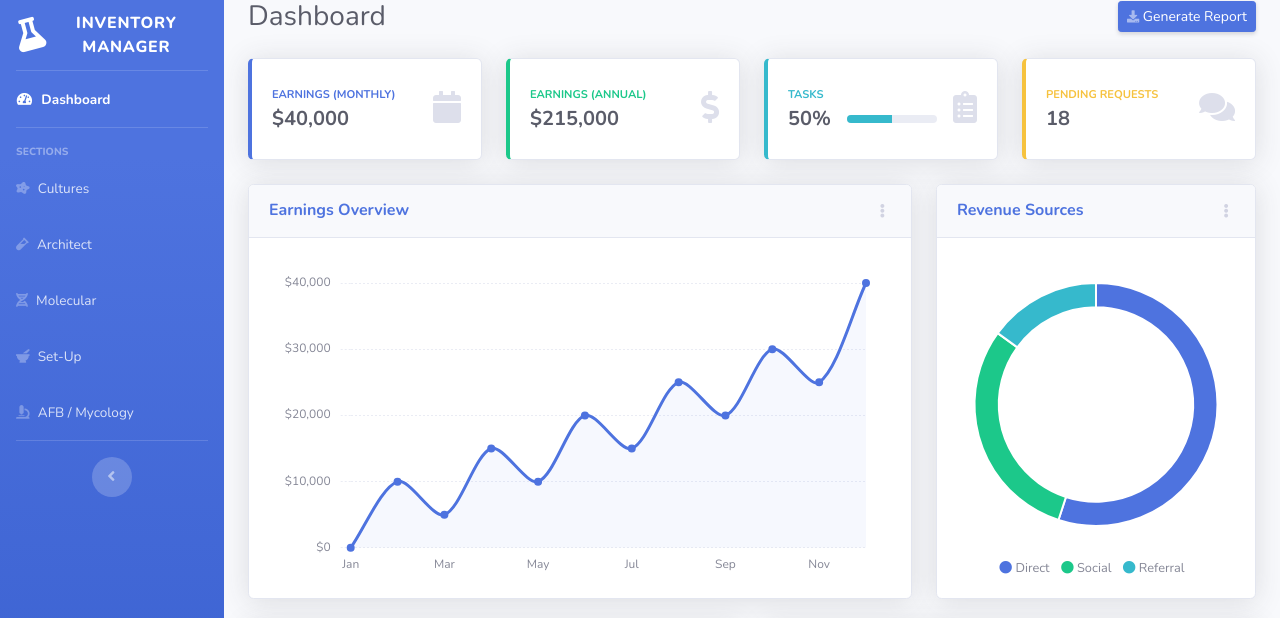
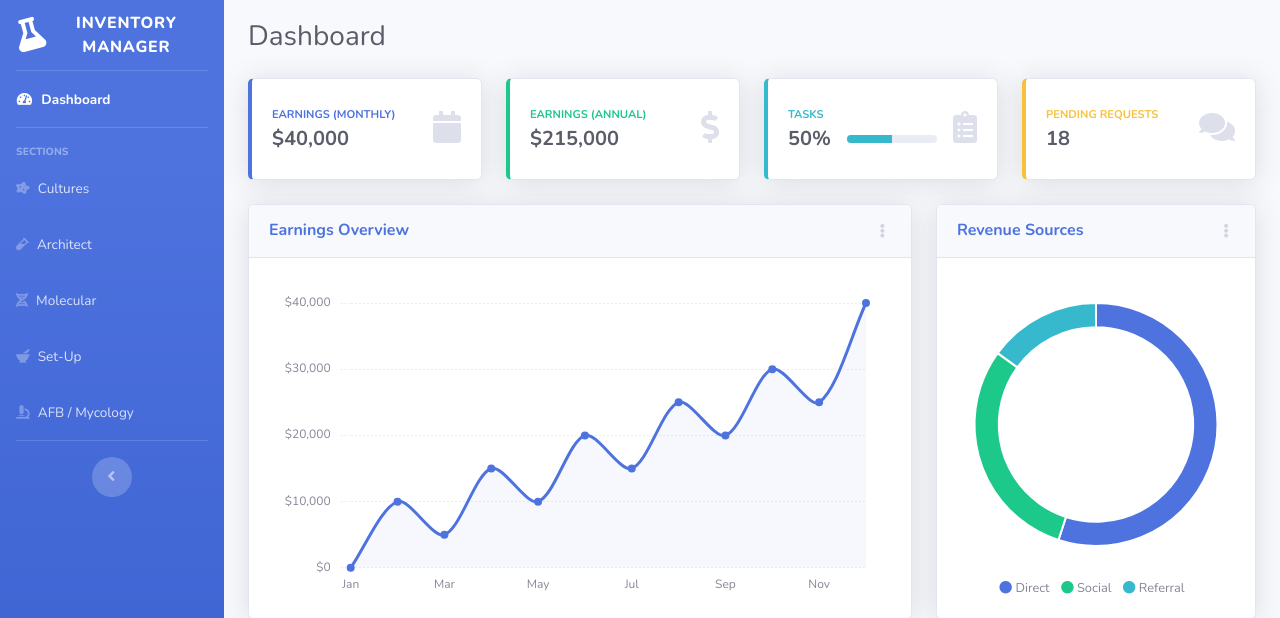
Before and after one commit to SteveZych/reagent_inventory, a Flask app: template templates/index.html in a window 1280 px wide. Shown: the top 618 px of the page. Run offline with Flask 2, Linux system fonts and the light colour scheme; the template is opened without the code that fills it, so the values that code supplies are empty; some libraries are stand-ins or nearby versions.

Commit message:
adjusted dashboard heading with css style

```diff
--- a/templates/index.html
+++ b/templates/index.html
@@ -388,9 +388,9 @@
 
                     <!-- Page Heading -->
                     <div class="d-sm-flex align-items-center justify-content-between mb-4">
-                        <h1 class="h3 mb-0 text-gray-800">Dashboard</h1>
-                        <a href="#" class="d-none d-sm-inline-block btn btn-sm btn-primary shadow-sm"><i
-                                class="fas fa-download fa-sm text-white-50"></i> Generate Report</a>
+                        <h1 style="margin-top:20px" class="h3 mb-0 text-gray-800">Dashboard</h1>
+                        <!-- <a href="#" class="d-none d-sm-inline-block btn btn-sm btn-primary shadow-sm"><i
+                                class="fas fa-download fa-sm text-white-50"></i> Generate Report</a> -->
                     </div>
 
                     <!-- Content Row -->
```
